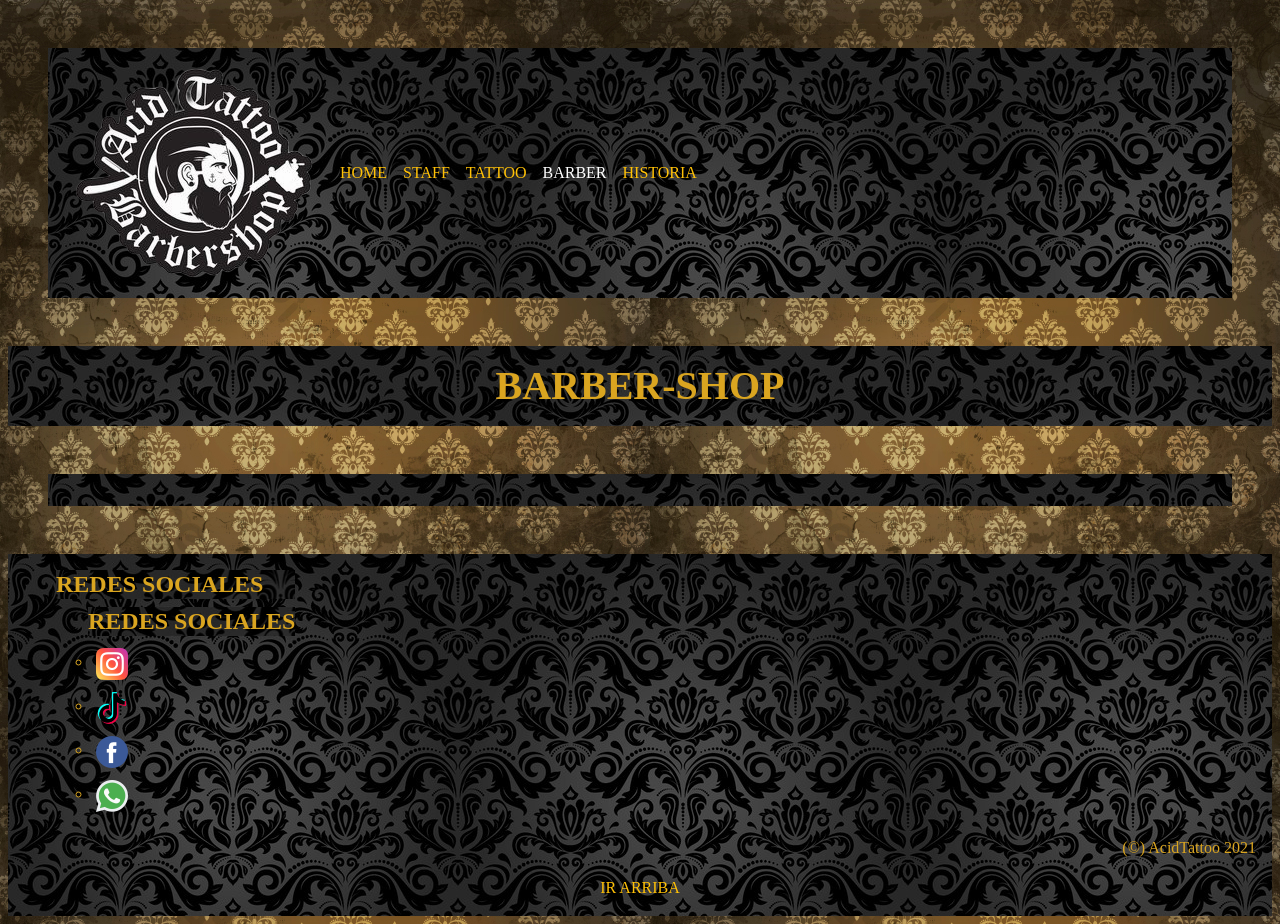
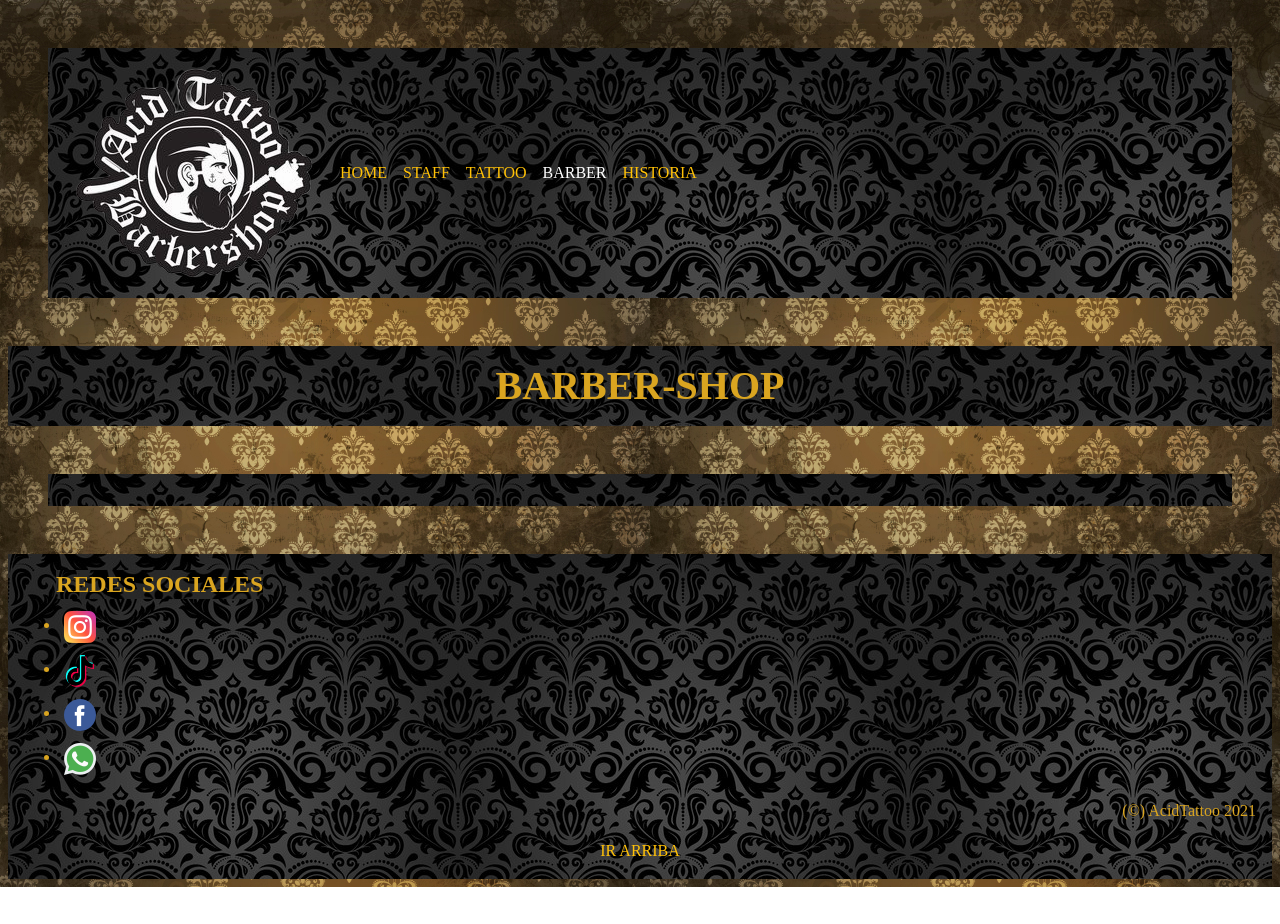
Before and after one commit to ThomasNazarenoMendez/PROYECTOFINAL-NAZARENOMENDEZ, a plain HTML site: page barber.html in a window 1280 px wide. After the commit the page ends 887 px from the top, so only its background shows below. Drawn offline with nearby package versions, Linux system fonts and the light colour scheme; a web font is replaced by a local one.

Commit message:
fixfinal

```diff
--- a/barber.html
+++ b/barber.html
@@ -51,8 +51,6 @@
 
 <footer class="bg-image m-2 p-3">
 	<div class="d-flex">
-		<ul >
-			 <h4>REDES SOCIALES</h4>
 			<ul >
 				 <h4>REDES SOCIALES</h4>
 						<li class="m-1 p-1"><a class="text-decoration-none text-warning " href="https://www.instagram.com/acidclubdetatuajes/" target="_blank" id="isnta"><img src="imgs/instagram.png"></a></li>
```
Also changed, not shown: historia.html (+0 -2 lines), index.html (+0 -2 lines), staff.html (+0 -2 lines), tattoo.html (+0 -2 lines).
